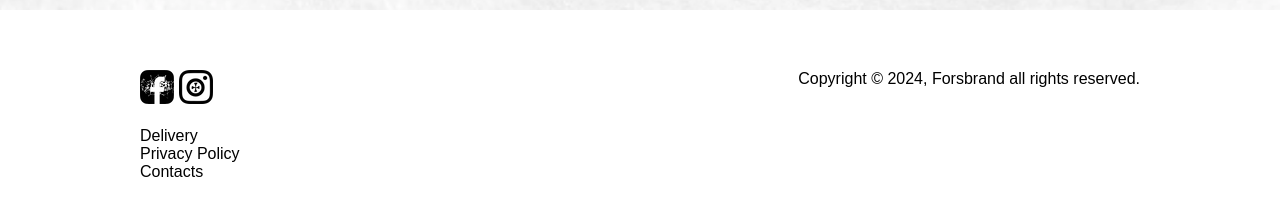
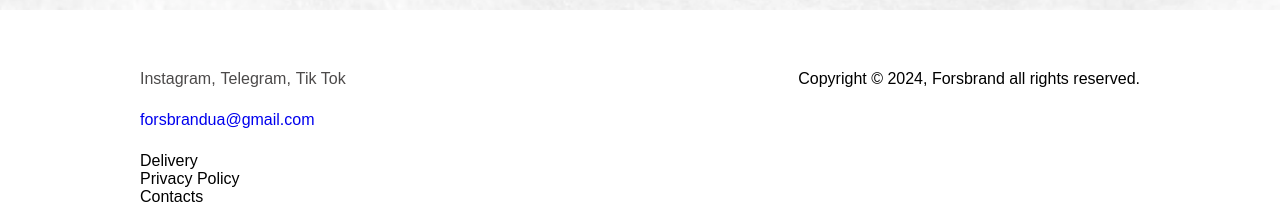
Before and after one commit to qualitypaper/forsbrand-frontend, a React (Create React App) app: page / in a window 1280 px wide. Shown: the part 1983-2187 px from the top of the page. Built offline with nearby package versions, Linux system fonts and the light colour scheme; no server answers; a web font is replaced by a local one.

Commit message:
added telegram, instagram and tik tok links

```diff
--- a/src/components/cartpage/main/cartitem/CartItem.scss
+++ b/src/components/cartpage/main/cartitem/CartItem.scss
@@ -86,9 +86,10 @@
 
 @media (max-width: 701px) {
   .cartItems {
-    width: 200px;
+    width: 348px;
     border-bottom: none;
     padding: 0;
+
 
     .cartItems-left {
       margin: 30px;
@@ -112,3 +113,33 @@
     }
   }
 }
+@media (max-width: 320px) {
+  .cartItems {
+    width: 295px;
+    flex-direction: column;
+    padding: 0;
+    gap: 0;
+
+
+    .cartItems-left {
+      margin: 30px;
+
+
+
+      .cart__order-full-right-text {
+        display: flex;
+
+        .cart__order-full-right-price {
+          font-size: 12px;
+        }
+      }
+
+      .cartItems-img {
+        img {
+          width: 50px;
+          height: 50px;
+        }
+      }
+    }
+  }
+}
--- a/src/components/contacts/ContactsComponent.jsx
+++ b/src/components/contacts/ContactsComponent.jsx
@@ -5,15 +5,15 @@ const ContactsComponent = () => {
     return (
         <div className="ContactsComponent">
             <p>
-               Наші контанкти:<br/>
-              Хз єслі чесно.<br/>
+               Наші контакти:<br/>
+                <a href="mailto:forsbrandua@gmail.com">forsbrandua@gmail.com</a><br/>
             </p>
             <p className="ContactsComponent-p">
                 <p>
                     Публічна інформація<br/>
                 </p>
                <p>
-                   Назва "Буданов" являється торговою маркою і захищена.
+                   Назва "Forsbrand" являється торговою маркою і захищена.
                </p>
             </p>
         </div>
--- a/src/components/contacts/ContactsComponent.scss
+++ b/src/components/contacts/ContactsComponent.scss
@@ -15,7 +15,7 @@
 }
 @media screen and (max-width: 816px) {
   .ContactsComponent {
-    padding: 110px;
+    padding: 20px;
    p{
   width: 300px;
     }
@@ -31,3 +31,8 @@
   }
   }
 }
+@media screen and (max-width: 300px) {
+.ContactsComponent p {
+  width: 252px;
+}
+}
--- a/src/components/mainpage/footer/Footer.scss
+++ b/src/components/mainpage/footer/Footer.scss
@@ -36,6 +36,9 @@
       .footer__img {
         display: flex;
         gap: 5px;
+        .footer__img-link{
+          color: #4c4a4a;
+        }
       }
     }
   }
--- a/src/components/mainpage/footer/index.jsx
+++ b/src/components/mainpage/footer/index.jsx
@@ -1,8 +1,9 @@
 import React from 'react'
 import "./Footer.scss"
-import facebook from "../../../assets/images/facebook.webp"
-import instagram from "../../../assets/images/instagram.webp"
+// import facebook from "../../../assets/images/facebook.webp"
+// import instagram from "../../../assets/images/instagram.webp"
 import {Link} from "react-router-dom";
+// import telegram from "../../../assets/images/telegram.webp"
 
 export const Footer = () => {
     return (
@@ -11,12 +12,21 @@ export const Footer = () => {
 
                 <div className="footer-top">
                     <div className="footer__img">
-                        <img src={facebook} alt=""/>
-                        <img src={instagram} alt=""/>
+                        {/*<img src={facebook} alt=""/>*/}
+                        {/*<img src={instagram} alt=""/>*/}
+                        {/*<img width={35}  height={40} src={telegram} alt=""/>*/}
+                        <a className="footer__img-link"
+                           href="https://www.instagram.com/fors.brand?igsh=MXQ1ZHJwdmtmeDYyYw==">Instagram,</a>
+                        <a className="footer__img-link" href="https://t.me/forsbrand">Telegram,</a>
+                        <a className="footer__img-link" href="https://www.tiktok.com/@fors.brand?_t=8iuxjoLny3J&_r=1">Tik
+                            Tok</a>
                     </div>
                     <div className="footer__img-text">
                         <p>Copyright © 2024, Forsbrand all rights reserved.</p>
                     </div>
+                </div>
+                <div>
+                    <a className="footer__img-link" href="mailto:forsbrandua@gmail.com">forsbrandua@gmail.com</a>
                 </div>
                 <div className="footer-top">
                     <ul>
@@ -24,13 +34,14 @@ export const Footer = () => {
                             <li>Delivery</li>
                         </Link>
                         <Link to="/privacy-policy">
-                        <li>Privacy Policy</li>
+                            <li>Privacy Policy</li>
                         </Link>
                         <Link to="/contacts">
                             <li>Contacts</li>
                         </Link>
                     </ul>
-             </div>
+                </div>
+
             </div>
         </footer>
     )
--- a/src/components/mainpage/window/index.jsx
+++ b/src/components/mainpage/window/index.jsx
@@ -30,7 +30,7 @@ function Window({openCart, onClickClosedWindow}) {
         setLoading,
     } = useContext(AppContext);
     const [selectSize, setSelectSize] = useState(false)
-
+    const [textList, setTextList] = useState(SIZES[selected]);
     useEffect(() => {
         const json = JSON.stringify(cartItems);
         localStorage.setItem("cart", json);
@@ -53,11 +53,9 @@ function Window({openCart, onClickClosedWindow}) {
     useEffect(() => {
         setSelected(currentImageIndex[idActiveCircle]);
     }, [idActiveCircle]);
-
-    const textList = list[selected];
-
     const onClickSorting = (i) => {
         setSelected(i);
+        setTextList(SIZES[i]);
         setOpen(false);
     };
 
@@ -222,7 +220,7 @@ function Window({openCart, onClickClosedWindow}) {
                                         optionFilterProp="children"
                                         value={textList}
                                         filterOption={(button, option) => (option?.label ?? '').includes(button)}
-                                        options={list.map((sort, index) => ({
+                                        options={SIZES.map((sort, index) => ({
                                             value: sort,
                                             label: (
                                                 <li key={index} onClick={() => onClickSorting(index)}>
```
